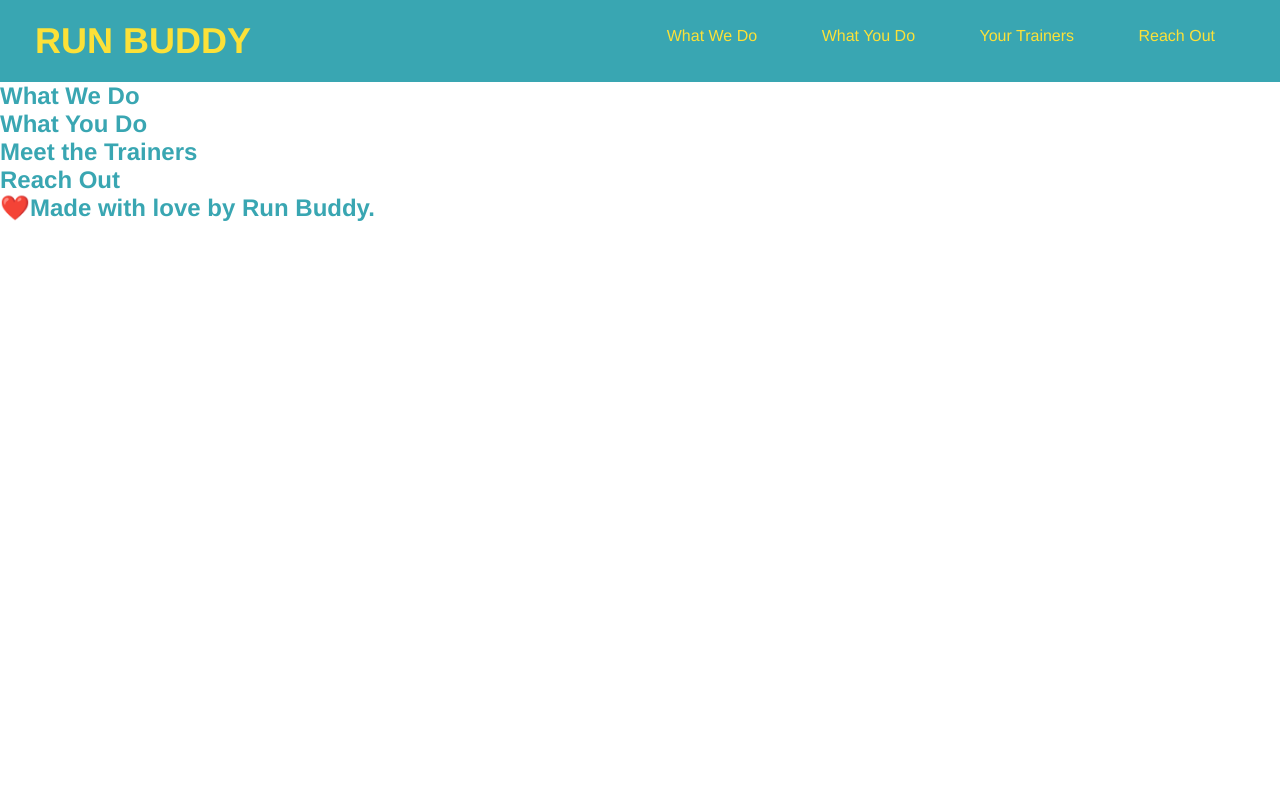
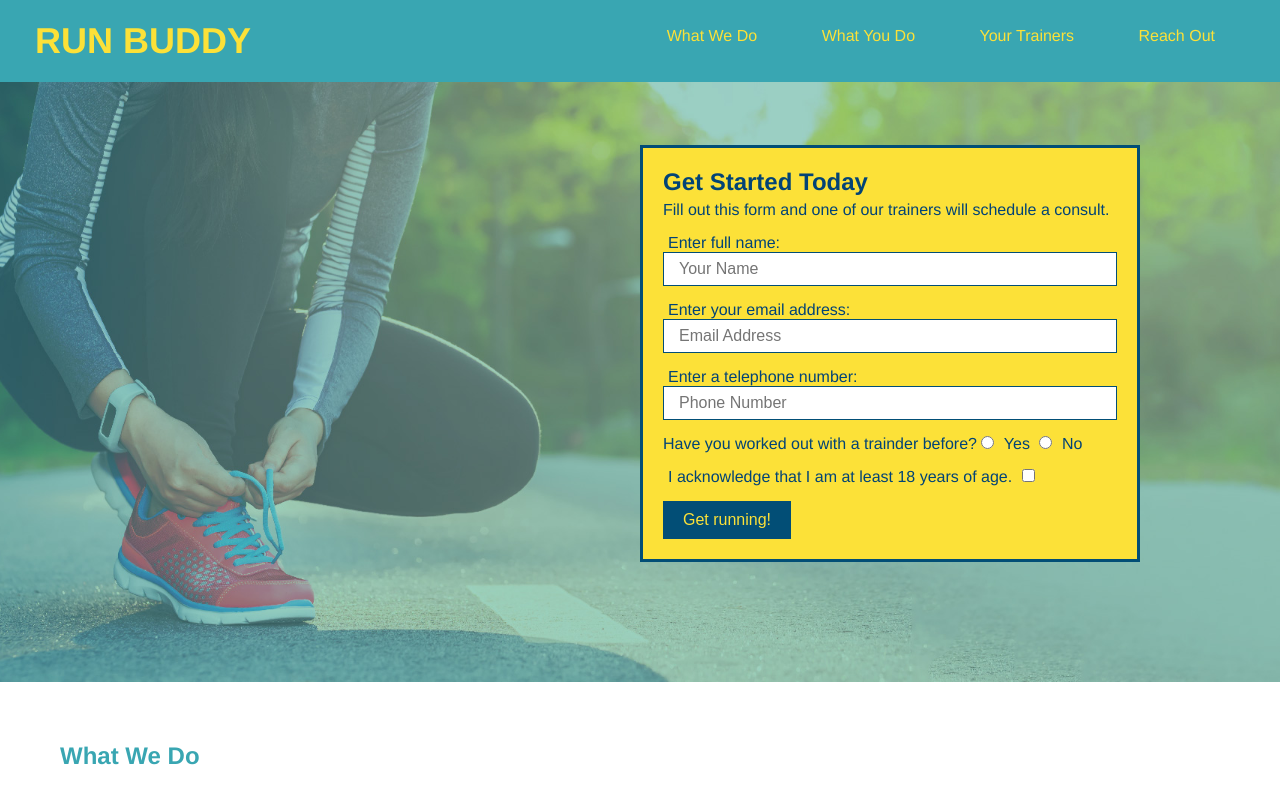
Before and after one commit to daniellefortin2021/run-buddy, a plain HTML site: page index.html in a window 1280 px wide. Shown: the top 800 px of the page. Drawn offline with Linux system fonts and the light colour scheme.

Commit message:
<styled jumbotron>

```diff
--- a/assets/css/style.css
+++ b/assets/css/style.css
@@ -1,6 +1,7 @@
 * {
     margin: 0;
     padding: 0;
+    box-sizing: border-box;
 }
 
 body {
@@ -13,6 +14,10 @@ header{
     background-color: #39a6b2;
 }
 
+h3{
+    font-size: 24px;
+    margin: 0
+}
 header h1{
     font-weight: bold;
     font-size: 36px;
@@ -40,3 +45,75 @@ header nav ul li a {
     font-weight: lighter;
     font-size: 22;
 }
+
+footer {
+    background: #fce138;
+    width: 100%;
+    padding: 40px 35px;
+}
+
+footer h2{
+    display: inline;
+    color: #024e76;
+    font-size: 30px;
+    margin: 0;
+}
+
+footer div{
+    float: right;
+    line-height: 1.5;
+    text-align: right;
+}
+
+footer a{
+    color: #024e76;
+}
+
+section {
+    padding: 60px;
+}
+
+.hero{
+    background: url("../images/hero-bg.jpeg");
+    height: 600px;
+    background-size: cover;
+    background-position: center;
+    position: relative;
+}
+
+.hero-form{
+    color: #024376;
+    background-color: #fce138;
+    padding: 20px;
+    width: 500px;
+    border: solid 3px #024e76;
+    position: absolute;
+    bottom: 120px;
+    right: 140px;
+}
+
+.hero-form p {
+    margin: 5px 0 15px 0;
+}
+
+.hero-form label{
+    margin: 0 5px;
+}
+
+.form-input {
+    border: 1px solid #024e76;
+    display: block;
+    padding: 7px 15px;
+    font-size: 16px;
+    color: #024e76;
+    width: 100%;
+    margin-bottom: 15px;
+}
+
+.hero-form button{
+    color: #fce138;
+    background-color: #024e76;
+    font-size: 16px;
+    border: none;
+    padding: 10px 20px;
+}
--- a/index.html
+++ b/index.html
@@ -32,7 +32,35 @@
         </header>
 
         <!--hero/jumbotron-->
-        <section></section>
+        <section class="hero">
+            <div class="hero-form">
+                <h3>Get Started Today</h3>
+                <p>Fill out this form and one of our trainers will schedule a consult.</p>
+                <form>
+                    <label for="name">Enter full name:</label>
+                    <input type="text" placeholder="Your Name" name="name" id="name" class="form-input"/>
+                    <label for="email">Enter your email address:</label>
+                    <input type="email" placeholder="Email Address" name="email" id="email" class="form-input"/>
+                    <label for="phone">Enter a telephone number:</label>
+                    <input type="tel" placeholder="Phone Number" name="phone" id="phone" class="form-input"/>
+                    <p>Have you worked out with a trainder before?
+                        <input type="radio" name="trainer-confirm" id="trainer-yes"/>
+                        <label for="trainer-yes">Yes</label>
+                        <input type="radio" name="trainer-confirm" id="trainer-no"/>
+                        <label for="trainer-no">No</label>
+                    </p>
+                    <p>
+                        <label for="checkbox">
+                            I acknowledge that I am at least 18 years of age.
+                        </label>
+                        <input type="checkbox" name="age confirm" id="checkbox"/>
+                    </p>
+                    <button type="submit">
+                        Get running!
+                    </button>
+                </form>
+            </div>
+        </section>
 
         <!--"what we do section"-->
         <section>
@@ -56,6 +84,10 @@
 
         <!--footer--><footer>
         <h2>❤️Made with love by Run Buddy.</h2>
+        <div>
+            <a href="#">Read Our Privacy Policy</a><br />
+            &copy; 2019 Run Buddy, Inc.
+        </div>
     </footer>
     </body>
 
--- a/style.css
+++ /dev/null
@@ -1,4 +0,0 @@
-body {
-    font-family: Helvetica, Arial, sans-serif;
-    background-color: tomato;
-}
```
Also changed, not shown: assets/images/hero-bg.jpeg (added), 1 other file.
